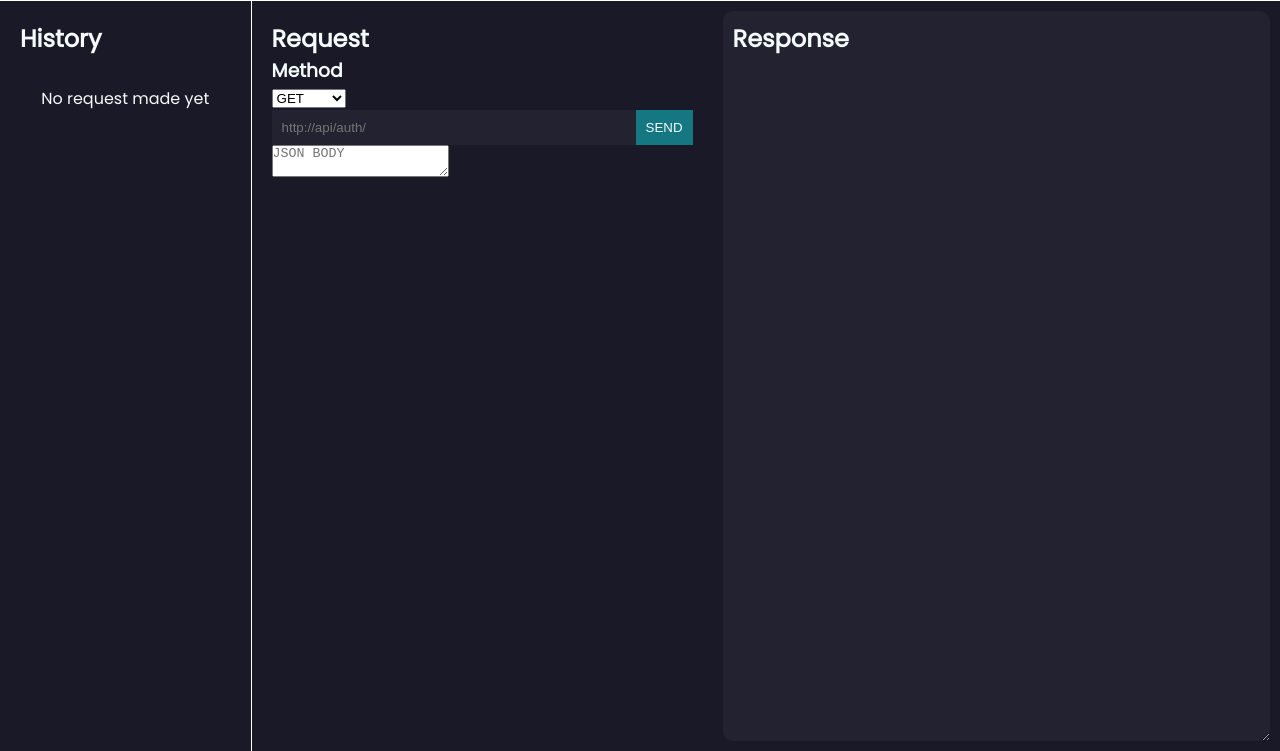
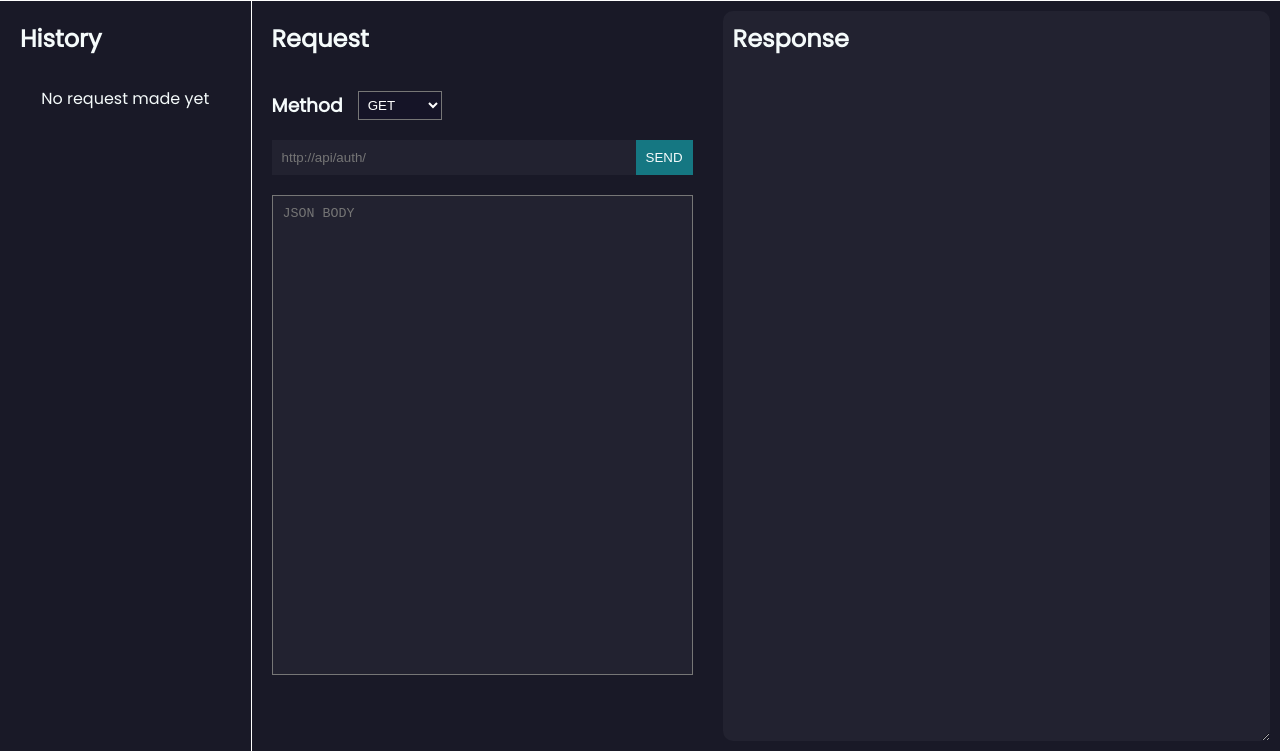
Before and after one commit to mart-anthony-stark/API-Testing-Tool-Desktop-App, an Electron app: page views/mainWindow.html in a window 1280 px wide. Shown: the part 49-800 px from the top of the page. Drawn offline with Linux system fonts and the light colour scheme; files whose address does not match are found by name.

Commit message:
fixed styling

```diff
--- a/views/styles/style.css
+++ b/views/styles/style.css
@@ -47,6 +47,12 @@ main {
   flex: 1;
   padding: 20px;
 }
+.request-container .main {
+  margin-top: 20px;
+  display: flex;
+  flex-direction: column;
+  gap: 20px;
+}
 .request-container .main .input-cont {
   display: flex;
 }
@@ -63,6 +69,23 @@ main {
   background: var(--c-accent-alpha);
   cursor: pointer;
   color: var(--c-text);
+}
+.request-container .method {
+  margin-top: 15px;
+  display: flex;
+  gap: 15px;
+}
+#request-method {
+  background: rgb(21, 20, 39);
+  color: white;
+  padding: 5px;
+}
+body > main > div.request-container > div > textarea {
+  resize: none;
+  height: 60vh;
+  padding: 10px;
+  color: var(--c-text);
+  background: var(--c-lighter);
 }
 .response-container {
   position: relative;
```
